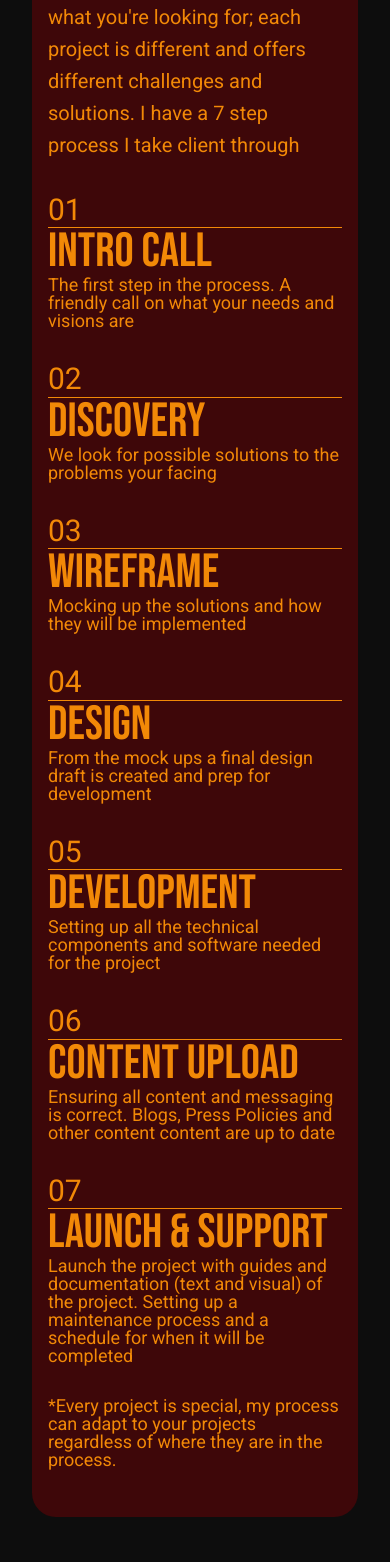
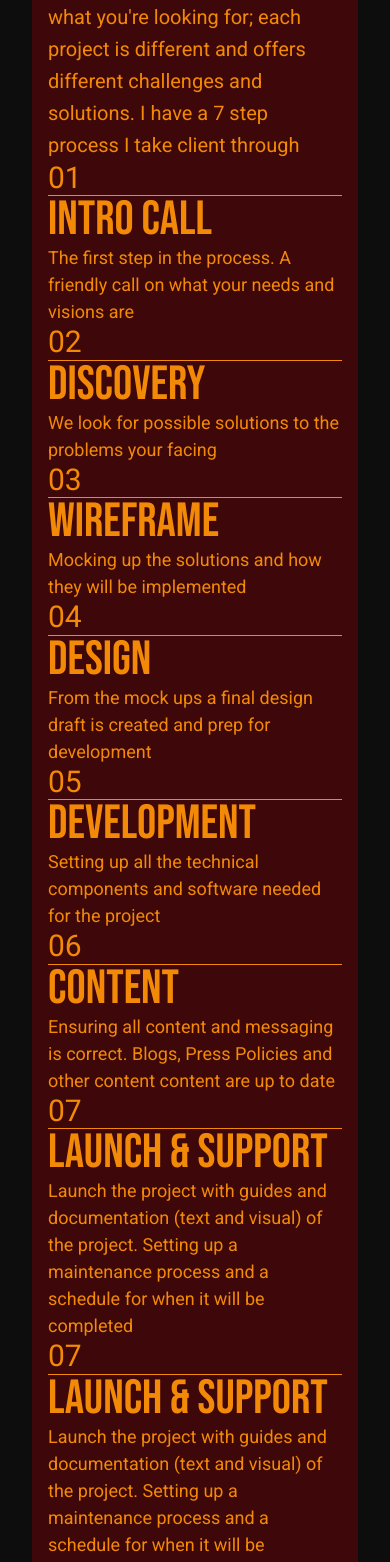
Before and after one commit to mtinife/portfolio, a Vue app in the folder vue-portfolio/: page /services in a window 390 px wide. Shown: the part 2104-3666 px from the top of the page. Built offline with nearby package versions, Linux system fonts and the light colour scheme; a web font is replaced by a local one.

Commit message:
process rearangment

```diff
--- a/vue-portfolio/src/App.vue
+++ b/vue-portfolio/src/App.vue
@@ -10,7 +10,7 @@ import ToTheTop from "./components/to-the-top-btn.vue";
     <section
       class="px-4 py-4 rounded-md mx-auto bg-ra-black md:px-8 md:pb-8 md:pt-0 md:rounded-xl"
     >
-      <NavbarLarge class="xl:flex hidden" />
+      <NavbarLarge id="navbar-large" class="xl:flex hidden" />
       <NavbarSmall class="xl:hidden" />
       <main>
         <router-view />
--- a/vue-portfolio/src/components/AccordionPanel.vue
+++ b/vue-portfolio/src/components/AccordionPanel.vue
@@ -15,15 +15,14 @@ export default {
 <template>
   <div>
     <button
-      @click="toggleAccordion()"
       class="flex items-center space-x-3"
       :aria-expanded="isOpen"
       :aria-controls="`collapse${_uid}`"
+      @click="toggleAccordion()"
     >
       <slot name="count" />
       <slot name="title" />
       <svg
-        class="w-3 transition-all duration-200 transform"
         :class="{
           'rotate-180': isOpen,
           'rotate-0': !isOpen,
@@ -33,6 +32,7 @@ export default {
         xmlns="http://www.w3.org/2000/svg"
         viewBox="0 0 16 10"
         aria-hidden="true"
+        class="w-3 transition-all duration-200 transform"
       >
         <path
           d="M15 1.2l-7 7-7-7"
--- a/vue-portfolio/src/components/my-process.vue
+++ b/vue-portfolio/src/components/my-process.vue
@@ -6,8 +6,8 @@ export default {
 <template>
   <section class="bg-ra-dark p-4 rounded-md md:p-12 sm:rounded-xl my-32">
     <div class="">
-      <div class="xl:flex xl:flex-row xl:gap-8 grid gap-8">
-        <div class="xl:flex-initial">
+      <div class="xl:grid process-container">
+        <div class="xl:flex-initial process">
           <h3 class="font-robo uppercase text-sx md:text-mx">
             my
             <br />
@@ -21,65 +21,73 @@ export default {
             I have a 7 step process I take client through
           </p>
         </div>
-        <div class="xl:flex-initial">
+        <div class="xl:flex-initial intro">
           <span class="font-robo text-sx md:text-mx">01</span>
           <hr />
           <h4 class="font-bebas text-mx md:text-lg">intro call</h4>
-          <p class="font-robo text-xs md:text-sm">
+          <p class="font-robo text-xs md:text-sm leading-normal">
             The first step in the process. A friendly call on what your needs
             and visions are
           </p>
         </div>
-        <div class="md:pt-24">
+        <div class="discovery">
           <span class="font-robo text-sx md:text-mx">02</span>
           <hr />
           <h4 class="font-bebas text-mx md:text-lg">discovery</h4>
-          <p class="font-robo text-xs md:text-sm">
+          <p class="font-robo text-xs md:text-sm leading-normal">
             We look for possible solutions to the problems your facing
           </p>
         </div>
-        <div class="md:pt-48">
+        <div class="wireframe">
           <span class="font-robo text-sx md:text-mx">03</span>
           <hr />
           <h4 class="font-bebas text-mx md:text-lg">wireframe</h4>
-          <p class="font-robo text-xs md:text-sm">
+          <p class="font-robo text-xs md:text-sm leading-normal">
             Mocking up the solutions and how they will be implemented
           </p>
         </div>
-      </div>
-      <div class="xl:flex xl:flex-row xl:pb-24 xl:gap-8 grid gap-8">
-        <div class="mt-8 xl:mt-0">
+        <div class="design">
           <span class="font-robo text-sx md:text-mx">04</span>
           <hr />
           <h4 class="font-bebas text-mx md:text-lg">design</h4>
-          <p class="font-robo text-xs md:text-sm">
+          <p class="font-robo text-xs md:text-sm leading-normal">
             From the mock ups a final design draft is created and prep for
             development
           </p>
         </div>
-        <div class="md:pt-24">
+        <div class="development">
           <span class="font-robo text-sx md:text-mx">05</span>
           <hr />
           <h4 class="font-bebas text-mx md:text-lg">development</h4>
-          <p class="font-robo text-xs md:text-sm">
+          <p class="font-robo text-xs md:text-sm leading-normal">
             Setting up all the technical components and software needed for the
             project
           </p>
         </div>
-        <div class="md:pt-48">
+        <div class="content">
           <span class="font-robo text-sx md:text-mx">06</span>
           <hr />
-          <h4 class="font-bebas text-mx md:text-lg">content upload</h4>
-          <p class="font-robo text-xs md:text-sm">
+          <h4 class="font-bebas text-mx md:text-lg">content</h4>
+          <p class="font-robo text-xs md:text-sm leading-normal">
             Ensuring all content and messaging is correct. Blogs, Press Policies
             and other content content are up to date
           </p>
         </div>
-        <div class="md:pt-72">
+        <div class="launch">
           <span class="font-robo text-sx md:text-mx">07</span>
           <hr />
           <h4 class="font-bebas text-mx md:text-lg">launch & support</h4>
-          <p class="font-robo text-xs md:text-sm">
+          <p class="font-robo text-xs md:text-sm leading-normal">
+            Launch the project with guides and documentation (text and visual)
+            of the project. Setting up a maintenance process and a schedule for
+            when it will be completed
+          </p>
+        </div>
+        <div class="launch">
+          <span class="font-robo text-sx md:text-mx">07</span>
+          <hr />
+          <h4 class="font-bebas text-mx md:text-lg">launch & support</h4>
+          <p class="font-robo text-xs md:text-sm leading-normal">
             Launch the project with guides and documentation (text and visual)
             of the project. Setting up a maintenance process and a schedule for
             when it will be completed
@@ -93,3 +101,52 @@ export default {
     </div>
   </section>
 </template>
+<style>
+.process-container {
+  grid-template-columns: 1fr 1fr 1fr 1fr 1fr;
+  grid-template-rows: repeat();
+  gap: 0px 0px;
+  grid-template-areas:
+    "intro . . process process"
+    ". discovery . process process"
+    "content . wireframe . ."
+    ". launch . design ."
+    ". . maintenance . development";
+}
+
+.process {
+  grid-area: process;
+}
+
+.intro {
+  grid-area: intro;
+}
+
+.discovery {
+  grid-area: discovery;
+}
+
+.wireframe {
+  grid-area: wireframe;
+}
+
+.design {
+  grid-area: design;
+}
+
+.development {
+  grid-area: development;
+}
+
+.content {
+  grid-area: content;
+}
+
+.launch {
+  grid-area: launch;
+}
+
+.maintenance {
+  grid-area: maintenance;
+}
+</style>
--- a/vue-portfolio/src/components/navbar-large.vue
+++ b/vue-portfolio/src/components/navbar-large.vue
@@ -1,10 +1,44 @@
 <script>
+const OFFSET = 60;
 export default {
   name: "NavbarLarge",
+  data() {
+    return {
+      showNavbar: true,
+      lastScrollPosition: 0,
+      scrollValue: 0,
+    };
+  },
+  mounted() {
+    this.lastScrollPosition = window.scrollY;
+    window.addEventListener("scroll", this.onScroll);
+    const viewportMeta = document.createElement("meta");
+    viewportMeta.name = "viewport";
+    viewportMeta.content = "width=device-width, initial-scale=1";
+    document.head.appendChild(viewportMeta);
+  },
+  beforeUnmount() {
+    window.removeEventListener("scroll", this.onScroll);
+  },
+  methods: {
+    onScroll() {
+      if (window.scrollY < 0) {
+        return;
+      }
+      if (Math.abs(window.scrollY - this.lastScrollPosition) < OFFSET) {
+        return;
+      }
+      this.showNavbar = window.scrollY < this.lastScrollPosition;
+      this.lastScrollPosition = window.scrollY;
+    },
+  },
 };
 </script>
 <template>
-  <nav class="relative flex justify-between z-40 font-robo uppercase">
+  <nav
+    class="header sticky top-0 flex justify-between z-40 font-robo uppercase bg-ra-black"
+    :class="{ 'is-hidden': !showNavbar }"
+  >
     <div class="">
       <router-link to="/">
         <img class="w-20" alt="Logo banner" src="../assets/dark-logo-1.png" />
@@ -59,4 +93,12 @@ export default {
   color: #3e0709;
   background-color: #f28907;
 }
+.header {
+  transform: translateY(0);
+  transition: transform 300ms linear;
+}
+
+.header.is-hidden {
+  transform: translateY(-100%);
+}
 </style>
--- a/vue-portfolio/src/components/to-the-top-btn.vue
+++ b/vue-portfolio/src/components/to-the-top-btn.vue
@@ -16,6 +16,9 @@ export default defineComponent({
         scrollBtn.classList.add("invisible");
       }
     },
+    scrollToTop() {
+      window.scrollTo({ top: 0, left: 0, behavior: "smooth" });
+    },
   },
 });
 </script>
@@ -25,7 +28,7 @@ export default defineComponent({
     class="sticky w-full flex justify-end bottom-0 pb-3 pr-5 transition"
   >
     <div class="text-gray-400 hover:text-blue-400 transition">
-      <button>scroll to top</button>
+      <button @click="scrollToTop">scroll to top</button>
     </div>
   </div>
 </template>
--- a/vue-portfolio/src/router/index.js
+++ b/vue-portfolio/src/router/index.js
@@ -13,15 +13,6 @@ const routes = [
     path: "/",
     name: "Home",
     component: HomeView,
-    meta: {
-      title: "Micah M Tinife | Software Developer",
-      metaTag: [
-        {
-          name: "description",
-          content: "The home page to Micah Tinife's portfolio",
-        },
-      ],
-    },
   },
   {
     path: "/about",
@@ -46,8 +37,11 @@ const routes = [
 ];
 
 const router = createRouter({
-  history: createWebHistory(process.env.BASE_URL),
+  history: createWebHistory(),
   routes,
+  scrollBehavior() {
+    return { top: 0, left: 0 };
+  },
 });
 
 export default router;
--- a/vue-portfolio/tailwind.config.js
+++ b/vue-portfolio/tailwind.config.js
@@ -19,7 +19,7 @@ module.exports = {
     },
     fontSize: {
       xs: ['1.125em', '100%'],
-      sm: ['1.25em', '100%'],
+      sm: ['1.25em'],
       sx: ['1.875em'],
       mx: ['3em', '100%'],
       md: ['3.75em', '100%'],
```
Also changed, not shown: vue-portfolio/src/views/HomeView.vue (+39 -23 lines), vue-portfolio/src/dist/js/index.dev.js (added), vue-portfolio/src/dist/js/index.prod.js (added).
